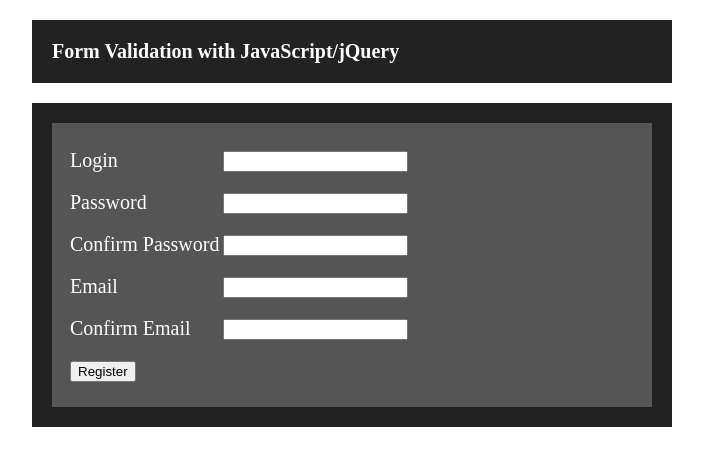
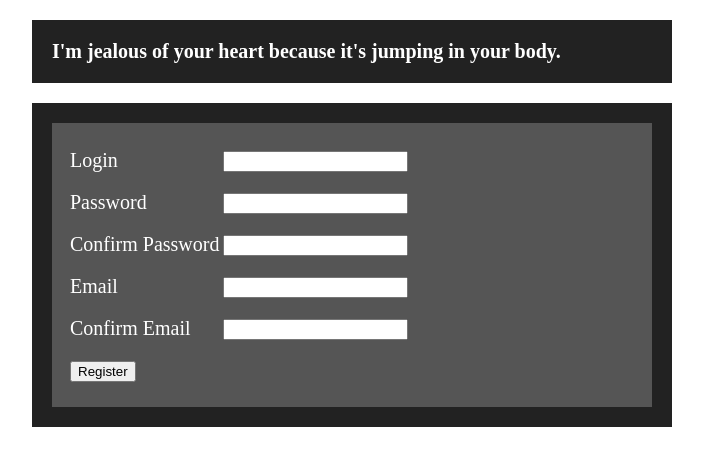
Before and after one commit to hanting85/hanting85.github.io, a plain HTML site: page index.html in a window 1280 px wide. Shown: the whole page, without its empty margins (288-991 px from the left). Drawn offline with nearby package versions, Linux system fonts and the light colour scheme.

Commit message:
Update index.html
Test - change 1

```diff
--- a/index.html
+++ b/index.html
@@ -13,7 +13,7 @@
 
 <!--body: h2 title, divRegistered, and divMain with login, pw, pw again, email, email again, submit-->
    <body>
-	<h2 class="container">Form Validation with JavaScript/jQuery</h2>
+	<h2 class="container">I'm jealous of your heart because it's jumping in your body.</h2>
 	<div class="container" id="divErr"></div>
 	<div class="container" id="divRegistered"></div>
 	<div class="container" id="divMain">
```
